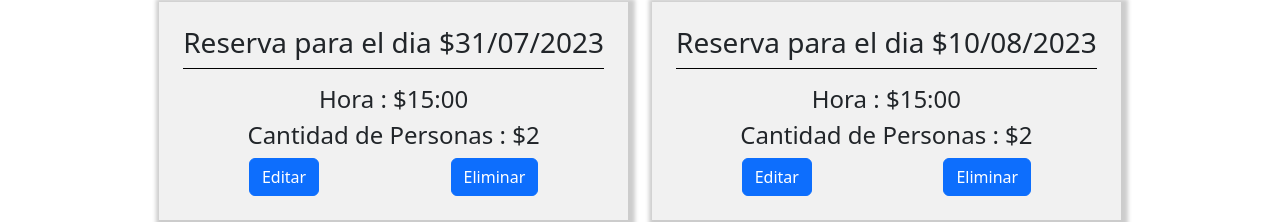
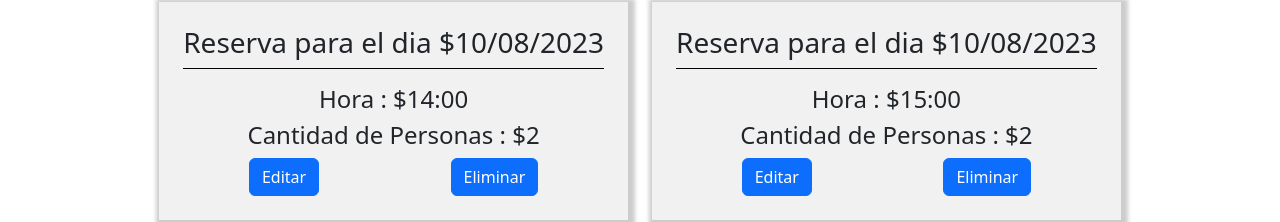
Before and after one commit to djauguust/Grupo2-TP3-Front-Restaurant-RollingCode, a React (Vite) app: page /Mis-Reservas in a window 1280 px wide. Shown: the part 126-348 px from the top of the page. Built offline with nearby package versions, Linux system fonts and the light colour scheme; data requests are answered from the project's data file.

Commit message:
solucionado put en reservas. August

```diff
--- a/db.json
+++ b/db.json
@@ -1,8 +1,8 @@
 {
   "Reservas": [
     {
-      "Fecha": "31/07/2023",
-      "Hora": "15:00",
+      "Fecha": "10/08/2023",
+      "Hora": "14:00",
       "CantidadDePersonas": "2",
       "id": 1
     },
--- a/src/paginas/misReservas/ModalReservas/modalReservas.jsx
+++ b/src/paginas/misReservas/ModalReservas/modalReservas.jsx
@@ -77,7 +77,18 @@ const modalReservas = ({ showModal, onCloseModal, selectedReservaId }) => {
         //Setear los valores editados en un usesstate para usarlo en el context
         setReservaEditada(Reserva)
         //Lamando a la funcion de editar reservas que esta en el context
-        EditarReserva()
+        /* EditarReserva() */
+        const Url = `${UrlReservas}/${selectedReservaId}`;
+              console.log("Reserva es", Reserva);
+              axios.put(Url, Reserva)
+                .then(Response => {
+                  console.log("Reserva Actualizada");
+                  console.log(Reserva)
+                  onCloseModal()
+                })
+                .catch(error => {
+                  console.log(error);
+                });
 
         console.log(ReservaEditada);
     },
```
